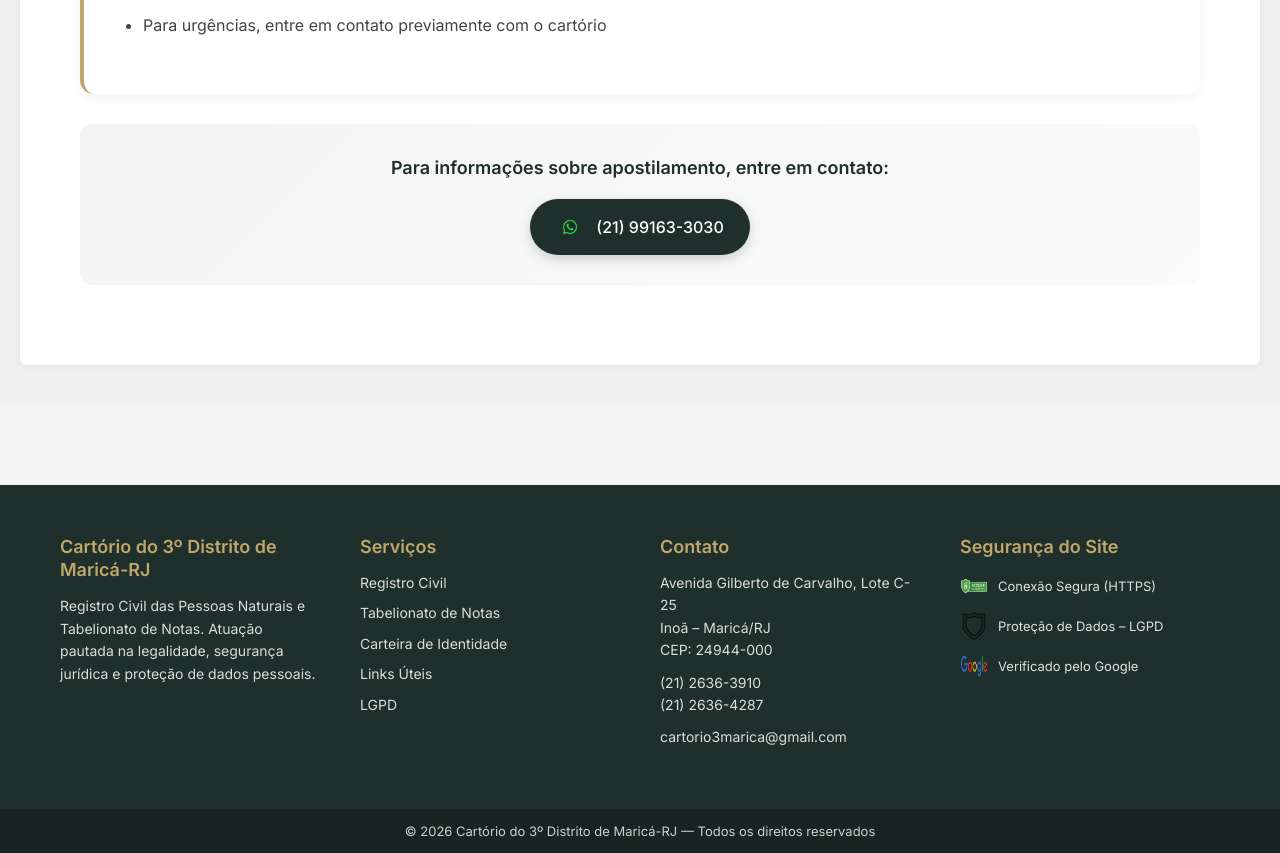
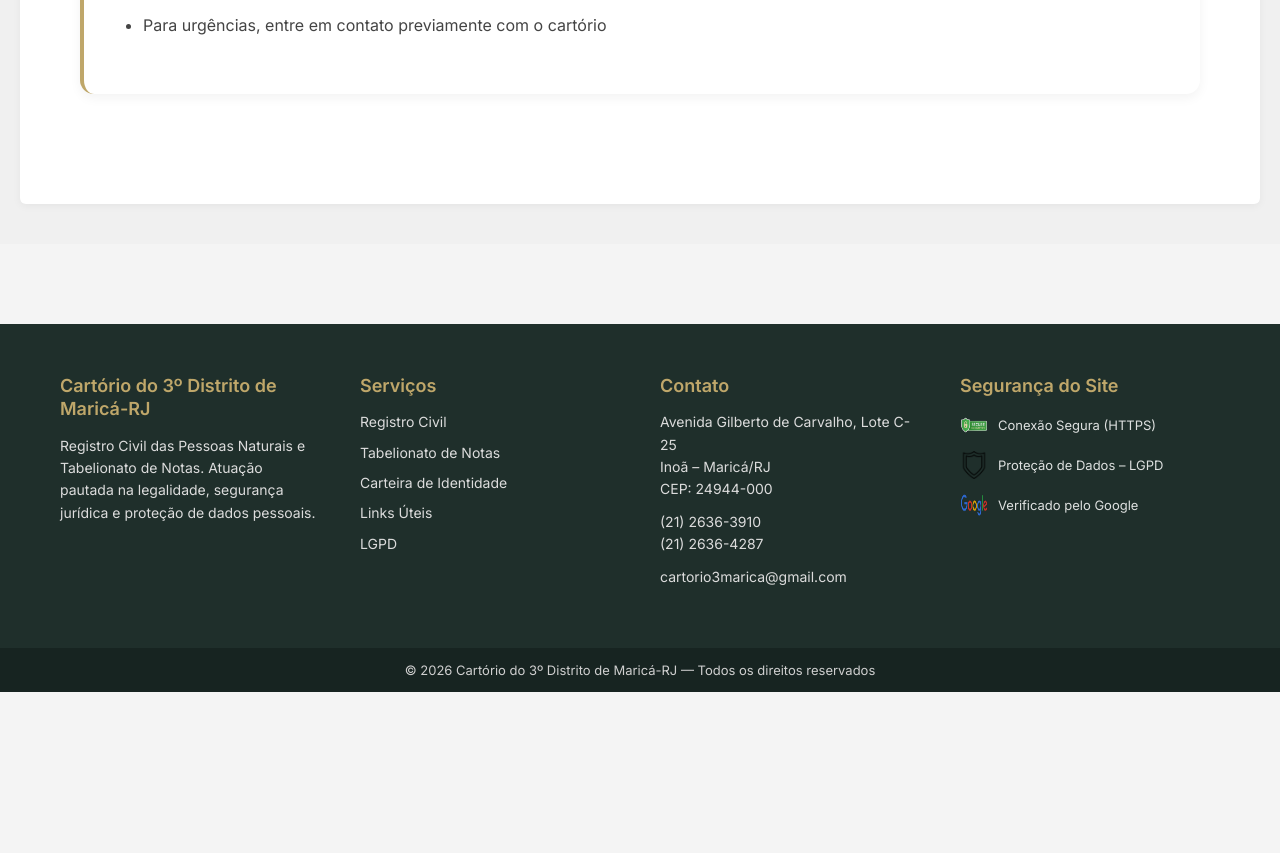
Before and after one commit to MickaelMattos/cartorio3marica, a React (Vite) app: page /notas/apostilahaia in a window 1280 px wide. Shown: the part 7420-8273 px from the top of the page. After the commit the page ends 8112 px from the top, so only its background shows below. Built offline with nearby package versions, Linux system fonts and the light colour scheme.

Commit message:
Update ApostilaHAIA.jsx
retirado o botão whatsapp

```diff
--- a/src/pages/Notas/ApostilaHAIA.jsx
+++ b/src/pages/Notas/ApostilaHAIA.jsx
@@ -301,19 +301,6 @@ export default function ApostilaHAIA() {
           <li>Para urgências, entre em contato previamente com o cartório</li>
         </ul>
       </section>
-
-      <div className="whatsapp-contact">
-        <p>Para informações sobre apostilamento, entre em contato:</p>
-        <a
-          href="https://wa.me/5521991633030"
-          target="_blank"
-          rel="noopener noreferrer"
-          className="whatsapp-button"
-        >
-          <img src="/src/assets/images/whatsapp.png" alt="WhatsApp" />
-          <span>(21) 99163-3030</span>
-        </a>
-      </div>
     </>
   );
 }
```
